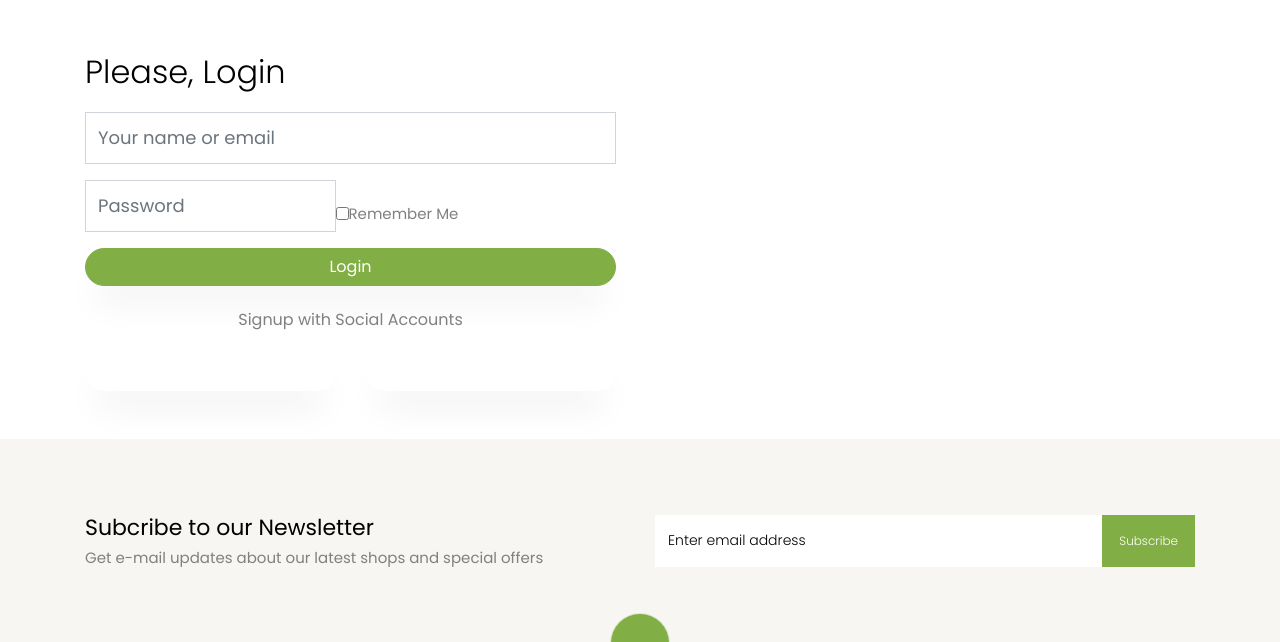
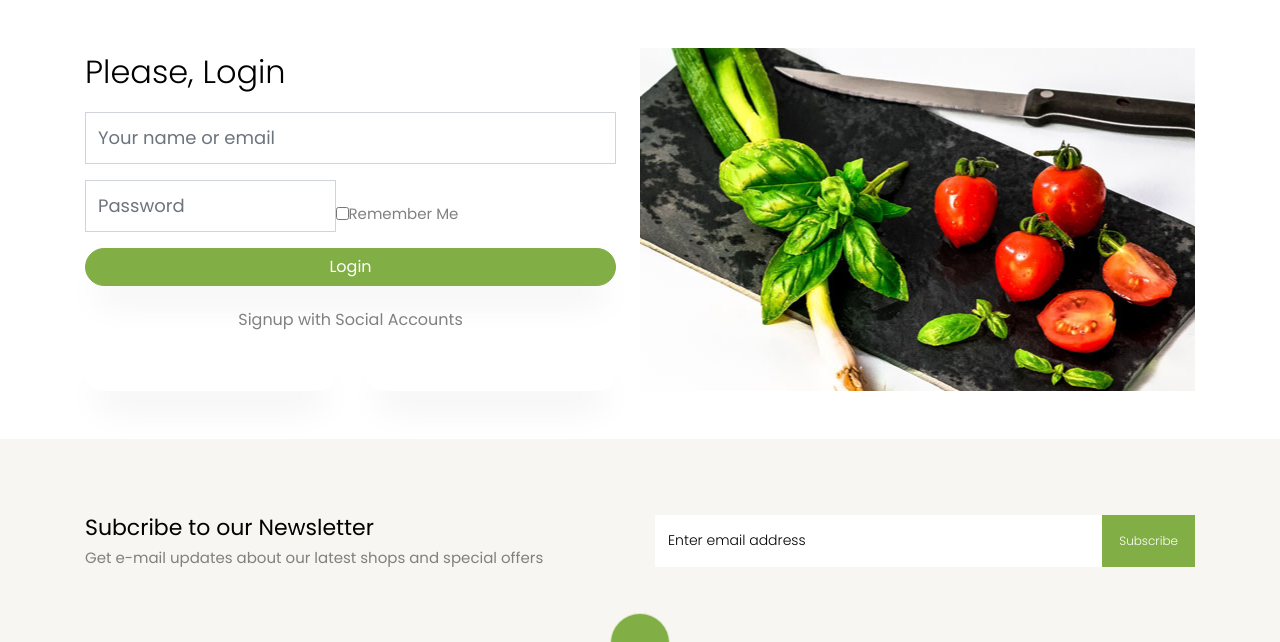
Before and after one commit to liubovridko/site-organic-food, a PHP site: page /login.php in a window 1280 px wide. Shown: the part 96-738 px from the top of the page. Run offline with PHP 8.4, Linux system fonts and the light colour scheme; data that the repository does not hold is empty; style sheets or scripts are compiled from the project's sources; some libraries are stand-ins or nearby versions; some web fonts are replaced.

Commit message:
Display second elemen image in container

```diff
--- a/login.php
+++ b/login.php
@@ -67,7 +67,7 @@ require($_SERVER['DOCUMENT_ROOT'] . "/partials/nav.php");
 <div class="bform py-5">
  <!-- Row -->
 	 <div class="row">
-		 <div class="container">
+		 <div class="container" style="display: flex;">
 			 <div class="col-lg-6 align-justify-center pr-4 pl-0 contact-form">
 				 <div class="">
 				 <h2 class="mb-3 font-weight-light">Please, Login </h2>
@@ -111,9 +111,9 @@ require($_SERVER['DOCUMENT_ROOT'] . "/partials/nav.php");
 							 </div>
 						 </div>
 					 </div>
+					 <div class="col-lg-6  pl-3" style="background-image:url(assets/images/image_4.jpg); width: 100%; height: 100%; background-position: center;"></div>
 				 </div>
-			 <div class="col-lg-6 right-image pl-3" style="background-image:url(assets/images/image_4.jpg);">
-		 </div>
+
 	 </div>
 </div>
 
```
Also changed, not shown: register.php (+8 -3 lines).
